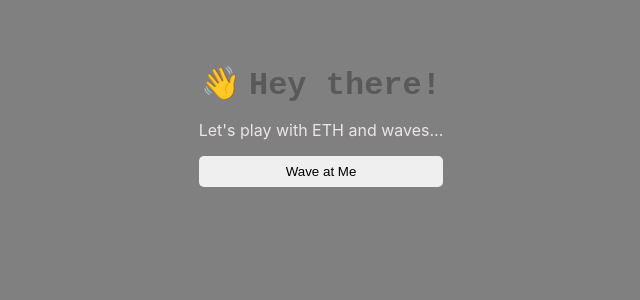
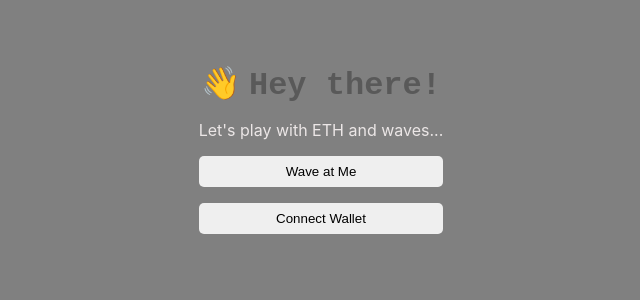
Before and after one commit to mdottavio/my-wave-portal, a React (Create React App) app: page / in a window 1280 px wide. Shown: the top 300 px of the page, without its empty margins (319-959 px from the left). Built offline with nearby package versions, Linux system fonts and the light colour scheme.

Commit message:
feat: connect wallet

```diff
--- a/package.json
+++ b/package.json
@@ -41,5 +41,8 @@
       "last 1 firefox version",
       "last 1 safari version"
     ]
+  },
+  "dependencies": {
+    "dotenv": "^6.2.0"
   }
 }
--- a/src/App.js
+++ b/src/App.js
@@ -1,14 +1,73 @@
-import * as React from "react";
+import React, { useEffect, useState } from "react";
 import "./App.css";
 
 export default function App() {
+  /*
+   * Just a state variable we use to store our user's public wallet.
+   */
+  const [currentAccount, setCurrentAccount] = useState("");
+
+  const checkIfWalletIsConnected = async () => {
+    try {
+      const { ethereum } = window;
+
+      if (!ethereum) {
+        console.log("Make sure you have metamask!");
+        return;
+      } else {
+        console.log("We have the ethereum object", ethereum);
+      }
+
+      /*
+       * Check if we're authorized to access the user's wallet
+       */
+      const accounts = await ethereum.request({ method: "eth_accounts" });
+
+      if (accounts.length !== 0) {
+        const account = accounts[0];
+        console.log("Found an authorized account:", account);
+        setCurrentAccount(account);
+      } else {
+        console.log("No authorized account found");
+      }
+    } catch (error) {
+      console.log(error);
+    }
+  };
+
+  /**
+   * Implement your connectWallet method here
+   */
+  const connectWallet = async () => {
+    try {
+      const { ethereum } = window;
+
+      if (!ethereum) {
+        alert("Get MetaMask!");
+        return;
+      }
+
+      const accounts = await ethereum.request({
+        method: "eth_requestAccounts",
+      });
+
+      console.log("Connected", accounts[0]);
+      setCurrentAccount(accounts[0]);
+    } catch (error) {
+      console.log(error);
+    }
+  };
+
+  useEffect(() => {
+    checkIfWalletIsConnected();
+  }, []);
   const wave = () => {};
 
   return (
     <div className="mainContainer">
       <div className="dataContainer">
         <div className="header">
-          <span role="img" class="wave-animation" aria-label="wave img">
+          <span role="img" className="wave-animation" aria-label="wave img">
             👋
           </span>
           Hey there!
@@ -19,6 +78,15 @@ export default function App() {
         <button className="waveButton" onClick={wave}>
           Wave at Me
         </button>
+
+        {/*
+         * If there is no currentAccount render this button
+         */}
+        {!currentAccount && (
+          <button className="waveButton" onClick={connectWallet}>
+            Connect Wallet
+          </button>
+        )}
       </div>
     </div>
   );
```
Also changed, not shown: hardhat.config.js (+7 -0 lines), public/manifest.json, 1 other file (tests, documents, lock files or other folders).
